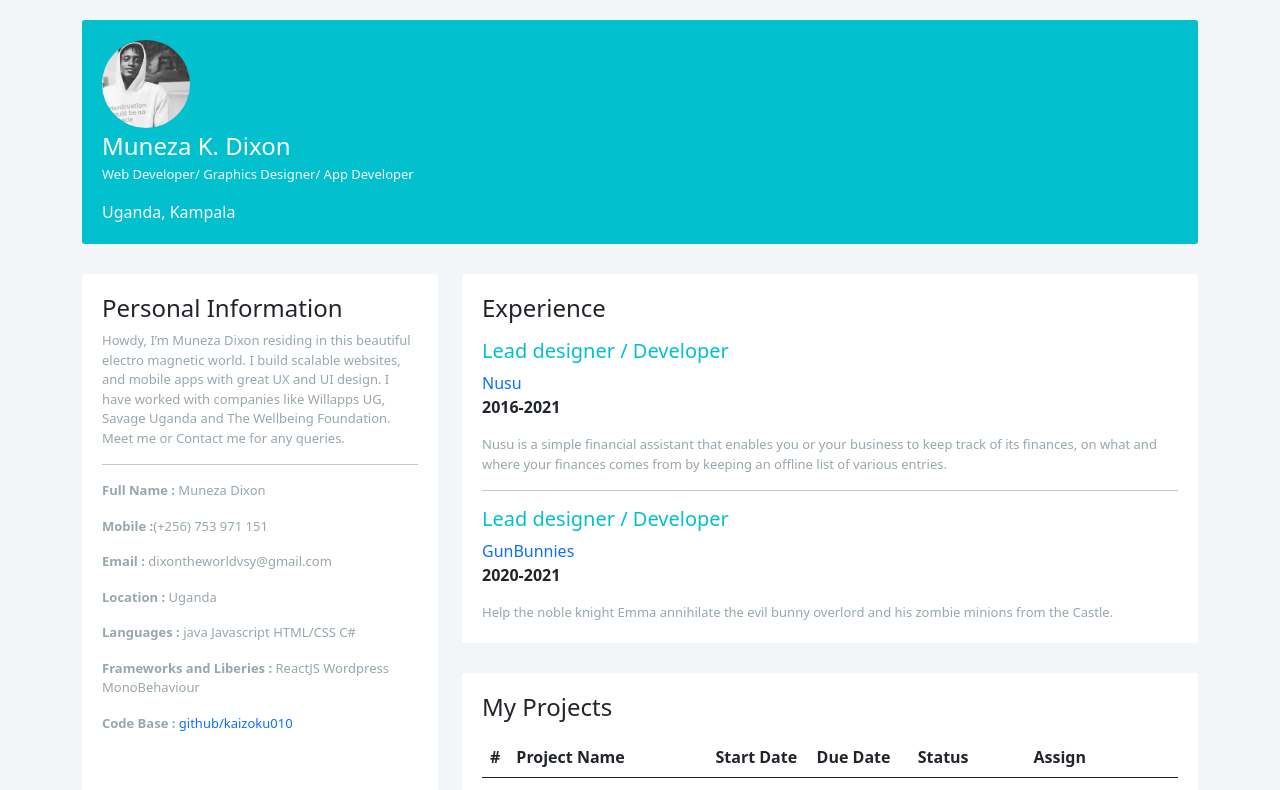
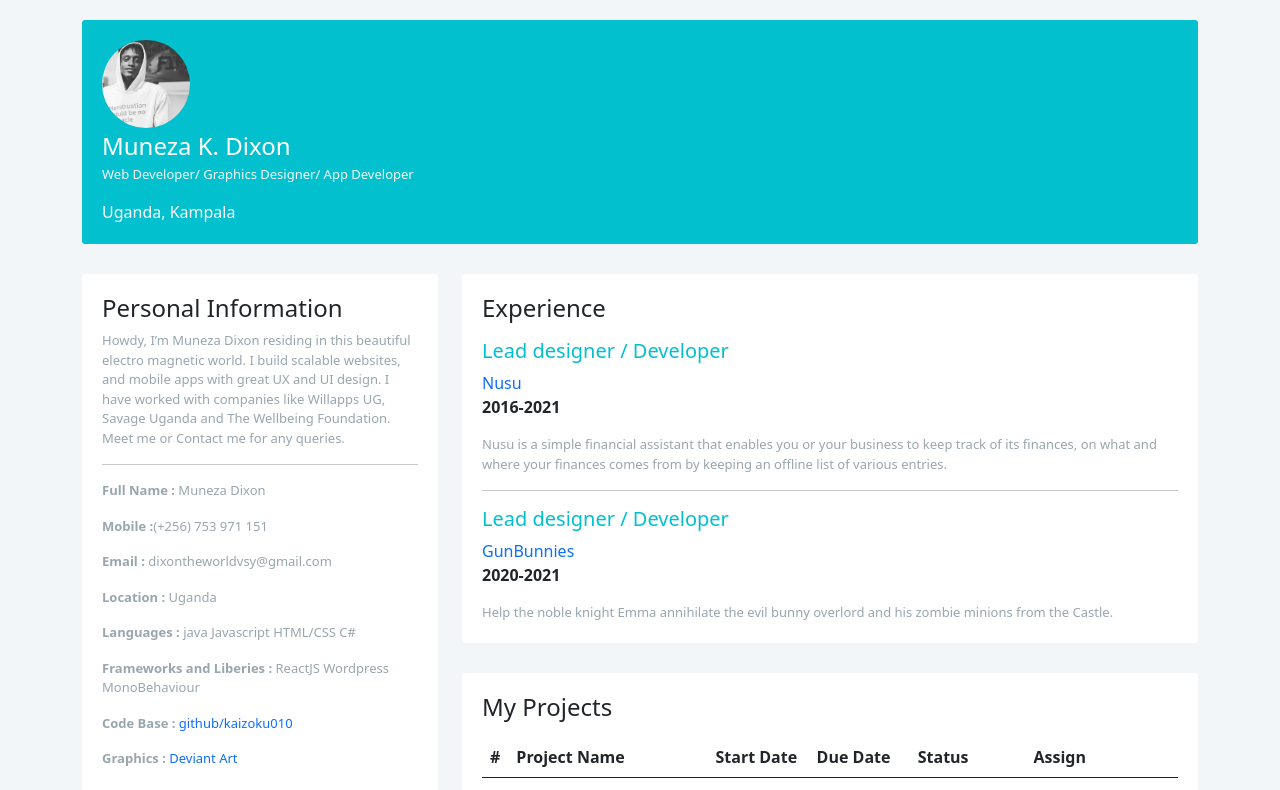
Before and after one commit to kaizoku010/firebrand, a React (Create React App) app: page / in a window 1280 px wide. Shown: the top 790 px of the page. Built offline with nearby package versions, Linux system fonts and the light colour scheme.

Commit message:
walahi final

```diff
--- a/src/App.js
+++ b/src/App.js
@@ -72,6 +72,17 @@ function App() {
                         <Link to="https://github.com/kaizoku010">
                           <span>
                             github/kaizoku010
+
+                          </span>
+                        </Link>
+                      </span>
+                      </p>
+
+                      <p className="text-muted font-13"><strong>Graphics :</strong> <span className="m-l-5">
+                        <span className="flag-icon flag-icon-us m-r-5 m-t-0" title="us"></span>
+                        <Link to="https://www.deviantart.com/imfaceless">
+                          <span>
+                            Deviant Art
 
                           </span>
                         </Link>
```
